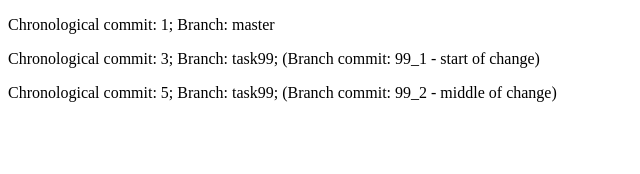
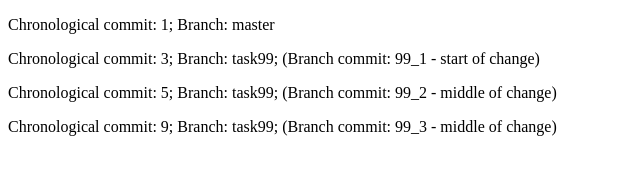
Before and after one commit to BoiseState/CS471-Assignments-TaskBranchWorkflow, a plain HTML site: page index.html in a window 1280 px wide. Shown: the whole page, without its empty margins (0-640 px from the left). Drawn offline with Linux system fonts and the light colour scheme.

Commit message:
Chronological commit:  9; Branch: task99; (Branch commit: 99_3 - middle of change)

```diff
--- a/index.html
+++ b/index.html
@@ -10,5 +10,6 @@
     <p>Chronological commit:  1; Branch: master</p>
     <p>Chronological commit:  3; Branch: task99; (Branch commit: 99_1 - start of change)</p>
     <p>Chronological commit:  5; Branch: task99; (Branch commit: 99_2 - middle of change)</p>
+    <p>Chronological commit:  9; Branch: task99; (Branch commit: 99_3 - middle of change)</p>
 </body>
 </html>
```
